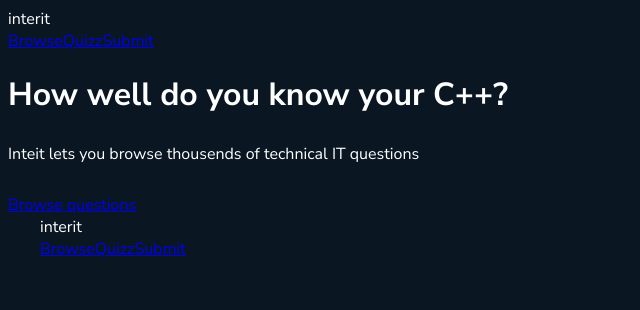
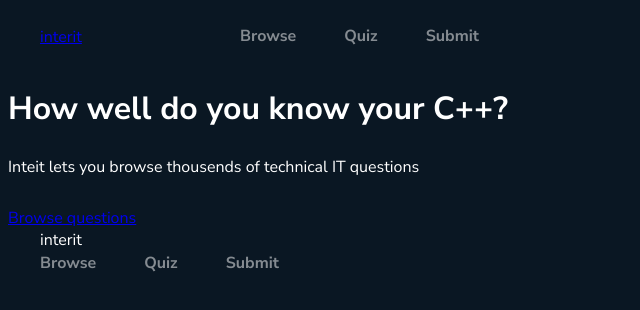
Before and after one commit to SeniorNinjaRockstars/interviews, a Gatsby site: page / in a window 1280 px wide. Shown: the whole page, without its empty margins (0-640 px from the left). Built offline with nearby package versions, Linux system fonts and the light colour scheme; Gatsby itself is replaced by a stand-in of ours.

Commit message:
Prepare header with navigation

```diff
--- a/src/atoms/Container.js
+++ b/src/atoms/Container.js
@@ -4,7 +4,7 @@ const Container = styled.div`
   padding: 0 2rem;
 
   ${({ fullWidth }) =>
-    fullWidth ? "width: 100%;" : "max-width: 1200px; margin: 0 auto"}
+    fullWidth ? "width: 100%;" : "max-width: 1200px; margin: 0 auto;"}
 
   ${({ theme }) => theme.media.mobile`
     padding-left: 1rem;
--- /dev/null
+++ b/src/atoms/NavLink.js
@@ -0,0 +1,15 @@
+import styled from "styled-components"
+
+const NavLink = styled.a`
+  display: inline-block;
+  text-decoration: none;
+  color: ${({ theme }) => theme.color.text.tertiary};
+  font-weight: ${({ theme }) => theme.font.weight.bold};
+  transition: color ${({ theme }) => theme.effects.transition.quick};
+
+  &:hover {
+    color: ${({ theme }) => theme.color.text.primary};
+  }
+`
+
+export default NavLink
--- /dev/null
+++ b/src/components/MenuButton.js
@@ -0,0 +1,90 @@
+import React from "react"
+import styled from "styled-components"
+import PropTypes from "prop-types"
+
+const Button = styled.button`
+  display: none;
+  background: none;
+  border: 0;
+  cursor: pointer;
+  height: 40px;
+  margin-left: auto;
+  outline: 0;
+  right: 0;
+  padding: 10px;
+  width: 40px;
+  position: relative;
+  z-index: 300;
+
+  &:focus,
+  &:active {
+    outline: 0;
+  }
+
+  ${({ theme }) => theme.media.tablet`
+    display: flex;
+  `};
+`;
+
+const Inner = styled.span`
+  &,
+  &::before,
+  &::after {
+    background: ${({ theme }) => theme.color.elements.menu};
+    content: "";
+    position: relative;
+    display: block;
+    height: 2px;
+    transition: transform ${({ theme }) => theme.effects.transition.quick},
+      background-color 0s ease-out 0.2s,
+      top ${({ theme }) => theme.effects.transition.quick} 0.3s;
+    width: 30px;
+  }
+
+  &::before {
+    top: 8px;
+  }
+
+  &::after {
+    top: -10px;
+  }
+
+  ${({ theme, isMenuOpened })  =>
+    isMenuOpened &&
+    `
+    &,
+    &::before,
+    &::after {
+      transition: top ${theme.effects.transition.quick},
+        background-color 0s ease-out 0.2s,
+        transform ${theme.effects.transition.quick} 0.3s;
+    }
+
+    & {
+      background: transparent;
+
+      &::before {
+        top: 0;
+        transform: rotate(45deg);
+      }
+
+      &::after {
+        top: -2px;
+        transform: rotate(-45deg);
+      }
+    }
+  `};
+`
+
+const MenuButton = ({ onClick, isMenuOpened }) => (
+  <Button onClick={onClick}>
+    <Inner isMenuOpened={isMenuOpened} />
+  </Button>
+)
+
+MenuButton.propTypes = {
+  onClick: PropTypes.func.isRequired,
+  isMenuOpened: PropTypes.bool.isRequired,
+}
+
+export default MenuButton
--- a/src/containers/Header/Header.js
+++ b/src/containers/Header/Header.js
@@ -1,14 +1,24 @@
 import React from "react"
+import { Link } from "gatsby"
 
 import Logo from "../../atoms/Logo"
+import Container from "../../atoms/Container"
 import Navigation from "../Navigation"
+
+import { Wrapper, Content } from "./styled.js"
 
 function Header() {
   return (
-    <header>
-      <Logo />
-      <Navigation />
-    </header>
+    <Wrapper>
+      <Container>
+        <Content>
+          <Link to="/">
+            <Logo />
+          </Link>
+          <Navigation />
+        </Content>
+      </Container>
+    </Wrapper>
   )
 }
 
--- /dev/null
+++ b/src/containers/Header/styled.js
@@ -0,0 +1,18 @@
+import styled from "styled-components";
+
+export const Wrapper = styled.header`
+  padding: 1rem 0;
+`;
+
+export const Content = styled.div`
+  display: flex;
+  align-items: center;
+
+  a {
+    flex: 1;
+  }
+
+  nav {
+    flex: 5;
+  }
+`;
--- a/src/containers/Navigation/Navigation.js
+++ b/src/containers/Navigation/Navigation.js
@@ -1,14 +1,44 @@
-import React from "react"
-import { Link } from "gatsby";
+import React, { useState } from "react"
+import { Link } from "gatsby"
 
-function Logo() {
+import MenuButton from "../../components/MenuButton"
+
+import { Overlay, Nav, Wrapper, List, MainNavLink } from './styled.js'
+
+const Navigation = () => {
+  const [menuState, setMenuState] = useState(false)
+
+  const onLinkClick = () => setMenuState(false)
+  const onOverlayClick = () => setMenuState(false)
+  const onMenuClick = () => setMenuState(!menuState)
+
   return (
-    <nav>
-      <Link to="/browse">Browse</Link>
-      <Link to="/quizz">Quizz</Link>
-      <Link to="/submit">Submit</Link>
-    </nav>
+    <>
+      <Nav isMenuOpened={menuState}>
+        <Wrapper isMenuOpened={menuState}>
+          <List>
+            <li>
+              <MainNavLink as={Link} to="/browse" onClick={onLinkClick}>
+                Browse
+              </MainNavLink>
+            </li>
+            <li>
+              <MainNavLink as={Link} to="/quiz" onClick={onLinkClick}>
+                Quiz
+              </MainNavLink>
+            </li>
+            <li>
+              <MainNavLink as={Link} to="/submit" onClick={onLinkClick}>
+                Submit
+              </MainNavLink>
+            </li>
+          </List>
+        </Wrapper>
+      </Nav>
+      <MenuButton onClick={onMenuClick} isMenuOpened={menuState} />
+      <Overlay isVisible={menuState} onClick={onOverlayClick} />
+    </>
   )
 }
 
-export default Logo;
+export default Navigation
--- /dev/null
+++ b/src/containers/Navigation/styled.js
@@ -0,0 +1,88 @@
+import styled, { css } from "styled-components"
+
+import NavLink from "../../atoms/NavLink";
+
+export const Overlay = styled.div`
+  background: ${({ theme }) => theme.color.background.darker};
+  position: fixed;
+  top: 0;
+  left: 0;
+  height: 100vh;
+  width: 100vw;
+  opacity: 0;
+  transition: opacity ${({ theme }) => theme.effects.transition.base},
+    visibility ${({ theme }) => theme.effects.transition.none} 0.4s;
+  visibility: hidden;
+  z-index: 100;
+
+  ${({ isVisible }) =>
+    isVisible &&
+    css`
+      opacity: 0.2;
+      visibility: visible;
+      transition: opacity ${({ theme }) => theme.effects.transition.base},
+        visibility ${({ theme }) => theme.effects.transition.none} 0s;
+    `};
+`
+
+export const Nav = styled.nav`
+  box-sizing: border-box;
+  background: ${props => props.theme.color.background.base};
+  display: flex;
+
+  ${({ theme }) => theme.media.tablet`
+    position: fixed;
+    display: block;
+    width: 100%;
+    top: 0;
+    left: 0;
+    padding: 8rem 2rem 4rem;
+    transform: translateY(-100%);
+    z-index: 200;
+    transition: transform ${props => props.theme.effects.transition.base} 0.2s;
+
+    ${props =>
+      props.isMenuOpened &&
+      `
+      transform: translateY(0);
+      transition-delay: 0s;
+    `}
+  `}
+  ${({ theme }) => theme.media.mobile`
+    padding-left: 1rem;
+    padding-right: 1rem;
+  `};
+`
+
+export const MainNavLink = styled(NavLink)`
+  margin-right: 3rem;
+`;
+
+export const Wrapper = styled.div`
+  display: flex;
+
+  ${({ theme }) => theme.media.tablet`
+    display: block;
+    opacity: 0;
+    transition: opacity ${theme.effects.transition.base} 0s;
+
+    ${({ isMenuOpened }) => isMenuOpened &&
+      `
+      opacity: 1;
+      transition-delay: 0.2s;
+    `}
+  `};
+`;
+
+export const List = styled.ul`
+  list-style-type: none;
+  padding: 0;
+  margin: 0;
+  display: flex;
+  align-items: center;
+
+  ${({ theme }) => theme.media.tablet`
+    display: block;
+    margin-bottom: 2rem;
+  `};
+`;
--- a/src/styles/theme.js
+++ b/src/styles/theme.js
@@ -74,7 +74,6 @@ const theme = {
   size: {
     border: {
       base: "2px",
-      thin: "1px"
     },
     borderRadius: "24px",
   },
```
Also changed, not shown: src/atoms/Button.js (+5 -5 lines).
